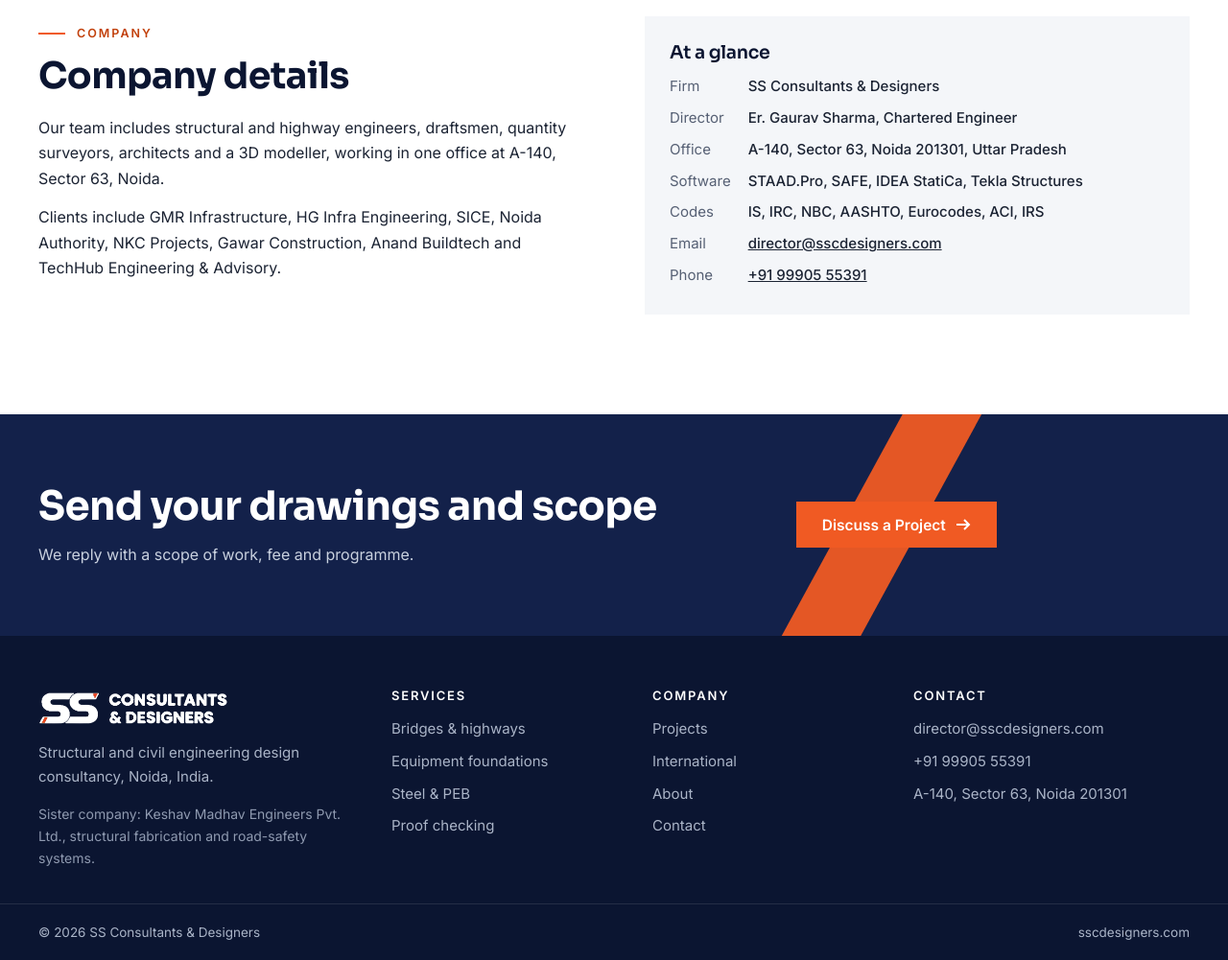
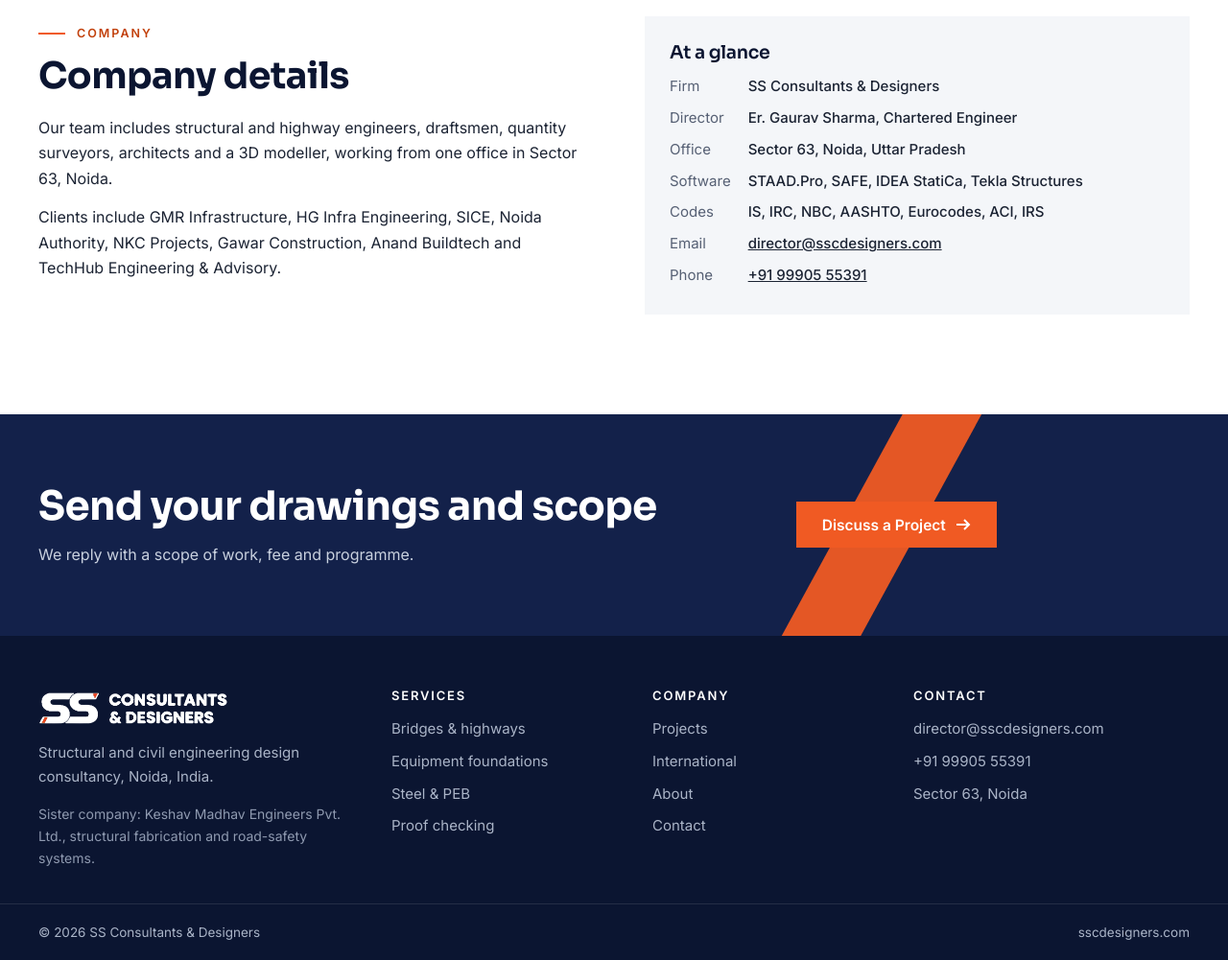
Before and after one commit to sscd2022-maker/sscdesigners-website, a plain HTML site: page about.html in a window 1280 px wide. Shown: the part 1720-2721 px from the top of the page at 96% size. Drawn offline with Linux system fonts and the light colour scheme.

Commit message:
Update about.html

```diff
--- a/about.html
+++ b/about.html
@@ -417,7 +417,7 @@ table.plist{width:100%;border-collapse:collapse;font-size:15px;min-width:720px}
         <div class="eyebrow">Company</div>
         <h2 id="co-title" style="margin-top:14px;font-size:clamp(26px,3.6vw,38px)">Company details</h2>
         <div class="prose" style="margin-top:20px">
-          <p>Our team includes structural and highway engineers, draftsmen, quantity surveyors, architects and a 3D modeller, working in one office at A-140, Sector 63, Noida.</p>
+          <p>Our team includes structural and highway engineers, draftsmen, quantity surveyors, architects and a 3D modeller, working from one office in Sector 63, Noida.</p>
           <p>Clients include GMR Infrastructure, HG Infra Engineering, SICE, Noida Authority, NKC Projects, Gawar Construction, Anand Buildtech and TechHub Engineering &amp; Advisory.</p>
         </div>
       </div>
@@ -426,7 +426,7 @@ table.plist{width:100%;border-collapse:collapse;font-size:15px;min-width:720px}
         <dl class="kv">
           <dt>Firm</dt><dd>SS Consultants &amp; Designers</dd>
           <dt>Director</dt><dd>Er. Gaurav Sharma, Chartered Engineer</dd>
-          <dt>Office</dt><dd>A-140, Sector 63, Noida 201301, Uttar Pradesh</dd>
+          <dt>Office</dt><dd>Sector 63, Noida, Uttar Pradesh</dd>
           <dt>Software</dt><dd>STAAD.Pro, SAFE, IDEA StatiCa, Tekla Structures</dd>
           <dt>Codes</dt><dd>IS, IRC, NBC, AASHTO, Eurocodes, ACI, IRS</dd>
           <dt>Email</dt><dd><a href="mailto:director@sscdesigners.com">director@sscdesigners.com</a></dd>
@@ -456,7 +456,7 @@ table.plist{width:100%;border-collapse:collapse;font-size:15px;min-width:720px}
     </div>
     <div><h4>Services</h4><ul><li><a href="services.html#bridges">Bridges &amp; highways</a></li><li><a href="services.html#foundations">Equipment foundations</a></li><li><a href="services.html#steel">Steel &amp; PEB</a></li><li><a href="services.html#checking">Proof checking</a></li></ul></div>
     <div><h4>Company</h4><ul><li><a href="projects.html">Projects</a></li><li><a href="international.html">International</a></li><li><a href="about.html">About</a></li><li><a href="contact.html">Contact</a></li></ul></div>
-    <div><h4>Contact</h4><ul><li><a href="mailto:director@sscdesigners.com">director@sscdesigners.com</a></li><li><a href="tel:+919990555391">+91 99905 55391</a></li><li>A-140, Sector 63, Noida 201301</li></ul></div>
+    <div><h4>Contact</h4><ul><li><a href="mailto:director@sscdesigners.com">director@sscdesigners.com</a></li><li><a href="tel:+919990555391">+91 99905 55391</a></li><li>Sector 63, Noida</li></ul></div>
   </div>
   <div class="legal"><div class="wrap"><span>© <span id="year">2026</span> SS Consultants &amp; Designers</span><span>sscdesigners.com</span></div></div>
 </footer>
```
